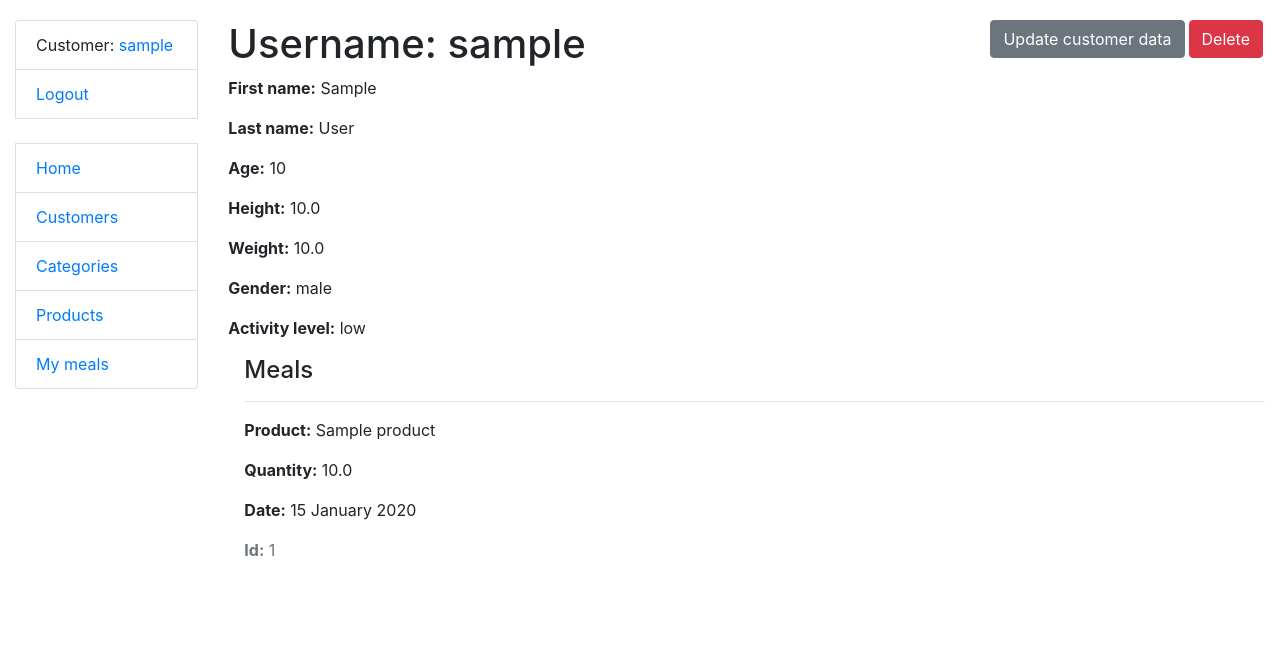
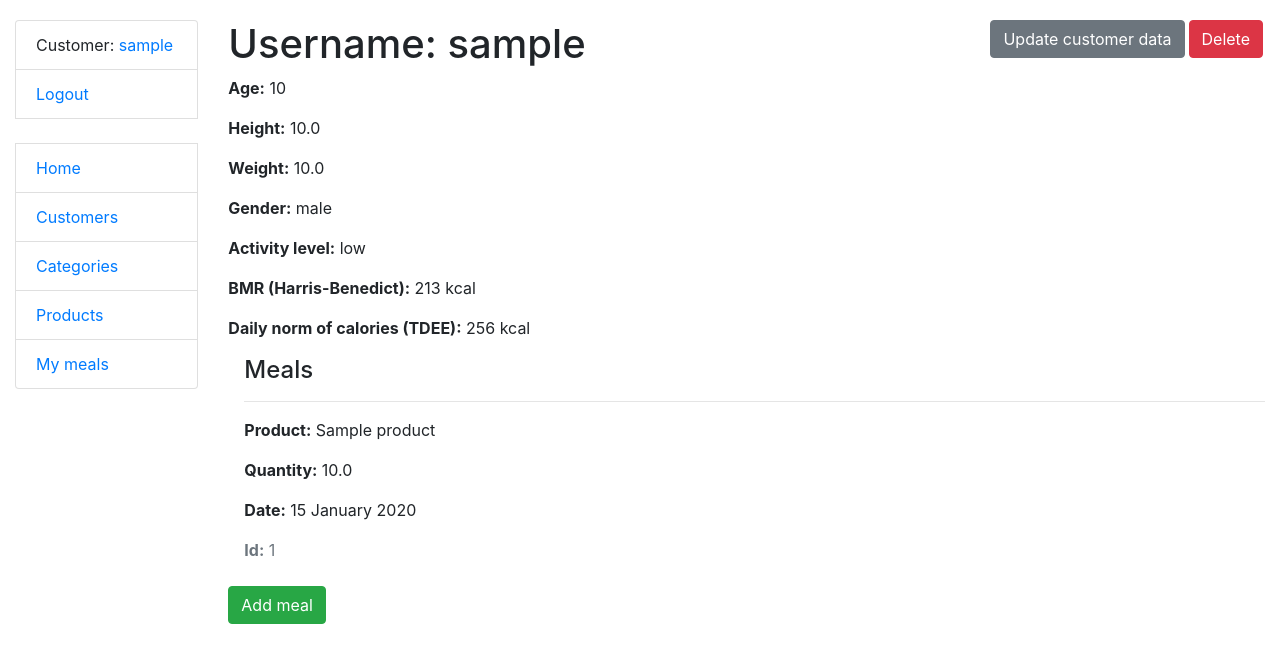
Before and after one commit to Alex-Plugin/nutri-app, a Django app: page /customers/1/ in a window 1280 px wide. Shown: the top 663 px of the page. Run offline with Django 5.2, Linux system fonts and the light colour scheme; a user stored in the database is signed in; tables that the repository leaves empty hold one stand-in row (values such as "Sample post"); parts of the project's set-up code (start-up, migrations or seed data) failed here and were passed over.

Commit message:
updated customer_detail.html, customer_confirm_delete.html, CustomerUpdateForm, CustomerCreateForm

```diff
--- a/nutrition/models.py
+++ b/nutrition/models.py
@@ -17,9 +17,9 @@ class Customer(AbstractUser):
     ]
 
     # Additional fields
-    age = models.PositiveIntegerField(null=True, blank=True, help_text="Age (years)")
-    height = models.FloatField(null=True, blank=True, help_text="Height (sm)")
-    weight = models.FloatField(null=True, blank=True, help_text="Weight (kg)")
+    age = models.PositiveIntegerField(null=True, blank=True)
+    height = models.FloatField(null=True, blank=True)
+    weight = models.FloatField(null=True, blank=True)
     gender = models.CharField(max_length=6, choices=GENDER_CHOICES, default="male")
     activity_level = models.CharField(max_length=10, choices=ACTIVITY_CHOICES, default="medium")
 
--- a/templates/nutrition/customer_detail.html
+++ b/templates/nutrition/customer_detail.html
@@ -12,14 +12,23 @@
     </a>
   </h1>
 
-  <p><strong>First name:</strong> {{ customer.first_name }}</p>
-  <p><strong>Last name:</strong> {{ customer.last_name }}</p>
   <p><strong>Age:</strong> {{ customer.age }}</p>
   <p><strong>Height:</strong> {{ customer.height }}</p>
   <p><strong>Weight:</strong> {{ customer.weight }}</p>
   <p><strong>Gender:</strong> {{ customer.gender }}</p>
   <p><strong>Activity level:</strong> {{ customer.activity_level }}</p>
-
+  {% if customer.get_bmr %}
+    <p>
+      <strong>BMR (Harris-Benedict):</strong>
+      {{ customer.get_bmr|floatformat:0 }} kcal
+    </p>
+    <p>
+      <strong>Daily norm of calories (TDEE):</strong>
+      {{ customer.get_tdee|floatformat:0 }} kcal
+    </p>
+  {% else %}
+    <p class="text-muted">Not enough data to calculate BMR/TDEE.</p>
+  {% endif %}
 
   <div class="ml-3">
     <h4>Meals</h4>
@@ -35,4 +44,9 @@
       <p>No meals!</p>
     {% endfor %}
   </div>
+  <div class="mt-4">
+  <a href="{% url 'nutrition:meal-create' %}" class="btn btn-success">
+    Add meal
+  </a>
+</div>
 {% endblock %}
```
Also changed, not shown: nutrition/forms.py (+23 -4 lines), templates/nutrition/customer_confirm_delete.html (+6 -3 lines).
